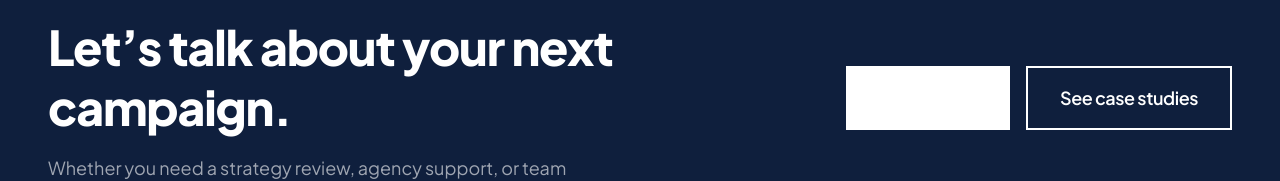
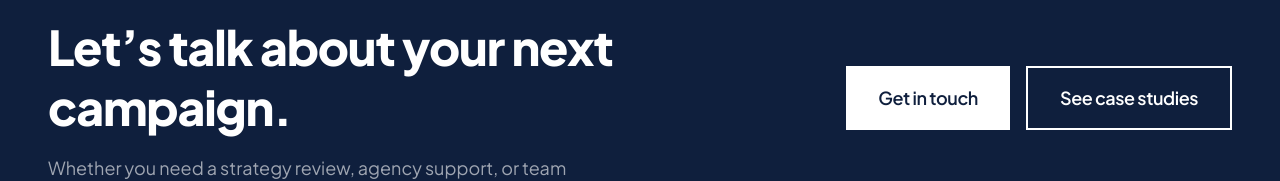
Before and after one commit to TaVlala/Marketing-Agency, a Next.js app: page / in a window 1280 px wide. Shown: the part 2599-2780 px from the top of the page. Built offline with nearby package versions, Linux system fonts and the light colour scheme; no server answers.

Commit message:
fix: add white Button variant to fix invisible text on CTA banner
Co-Authored-By: Claude Sonnet 4.6 <noreply@anthropic.com>

```diff
--- a/src/components/sections/CTABanner.tsx
+++ b/src/components/sections/CTABanner.tsx
@@ -39,8 +39,8 @@ export default function CTABanner({ settings }: CTABannerProps) {
             <div className="flex flex-col sm:flex-row gap-4 shrink-0">
               <Button
                 href="/contact"
+                variant="white"
                 size="lg"
-                className="bg-white text-primary hover:bg-neutral-100 border-0"
               >
                 Get in touch
               </Button>
--- a/src/components/ui/Button.tsx
+++ b/src/components/ui/Button.tsx
@@ -1,6 +1,6 @@
 import Link from 'next/link';
 
-type ButtonVariant = 'primary' | 'secondary' | 'ghost';
+type ButtonVariant = 'primary' | 'secondary' | 'ghost' | 'white';
 type ButtonSize = 'sm' | 'md' | 'lg';
 
 interface ButtonProps {
@@ -22,6 +22,8 @@ const variantClasses: Record<ButtonVariant, string> = {
     'border-2 border-primary text-primary hover:bg-primary hover:text-white active:scale-[0.98]',
   ghost:
     'text-primary underline underline-offset-4 hover:text-accent',
+  white:
+    'bg-white text-primary hover:bg-neutral-100 active:scale-[0.98]',
 };
 
 const sizeClasses: Record<ButtonSize, string> = {
```
